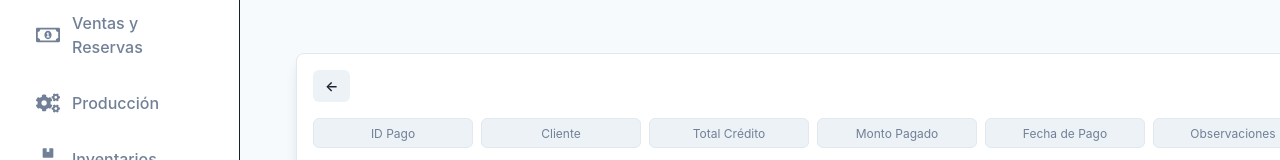
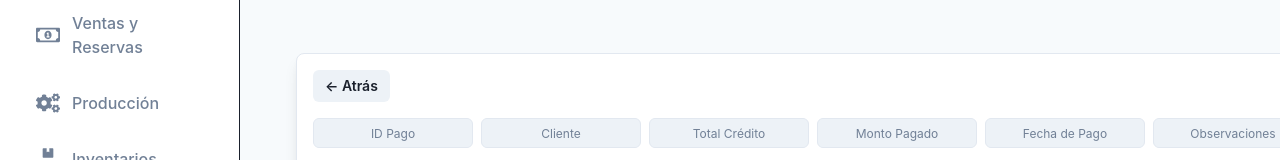
Before and after one commit to galexbh/extracts, a React (Create React App) app: page /app/contabilidad/pagos in a window 1280 px wide. Shown: the part 141-301 px from the top of the page. Built offline with nearby package versions, Linux system fonts and the light colour scheme; no server answers; sample sign-in values are in the browser's storage.

Commit message:
Cambios locales en Pagos

```diff
--- a/src/components/Contabilidad/Pagos.js
+++ b/src/components/Contabilidad/Pagos.js
@@ -209,9 +209,9 @@ export default function Pagos() {
         position="relative"
       >
         <Flex mb={4}>
-          <Button size="sm" onClick={() => navigate(-1)}>
-            ←
-          </Button>
+          <Button size="sm" onClick={() => navigate("/app/contabilidad")}>
+  ← Atrás
+</Button>
         </Flex>
 
         {/* Filtros */}
```
